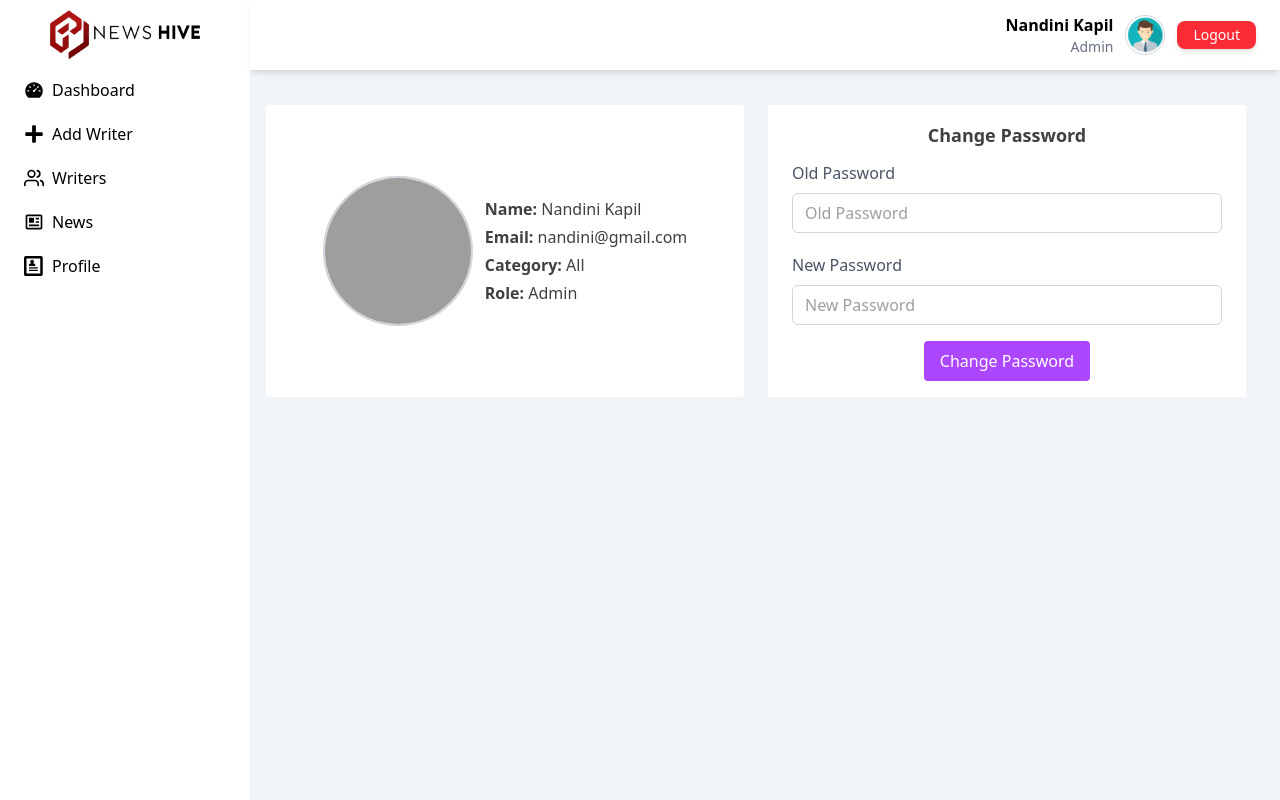
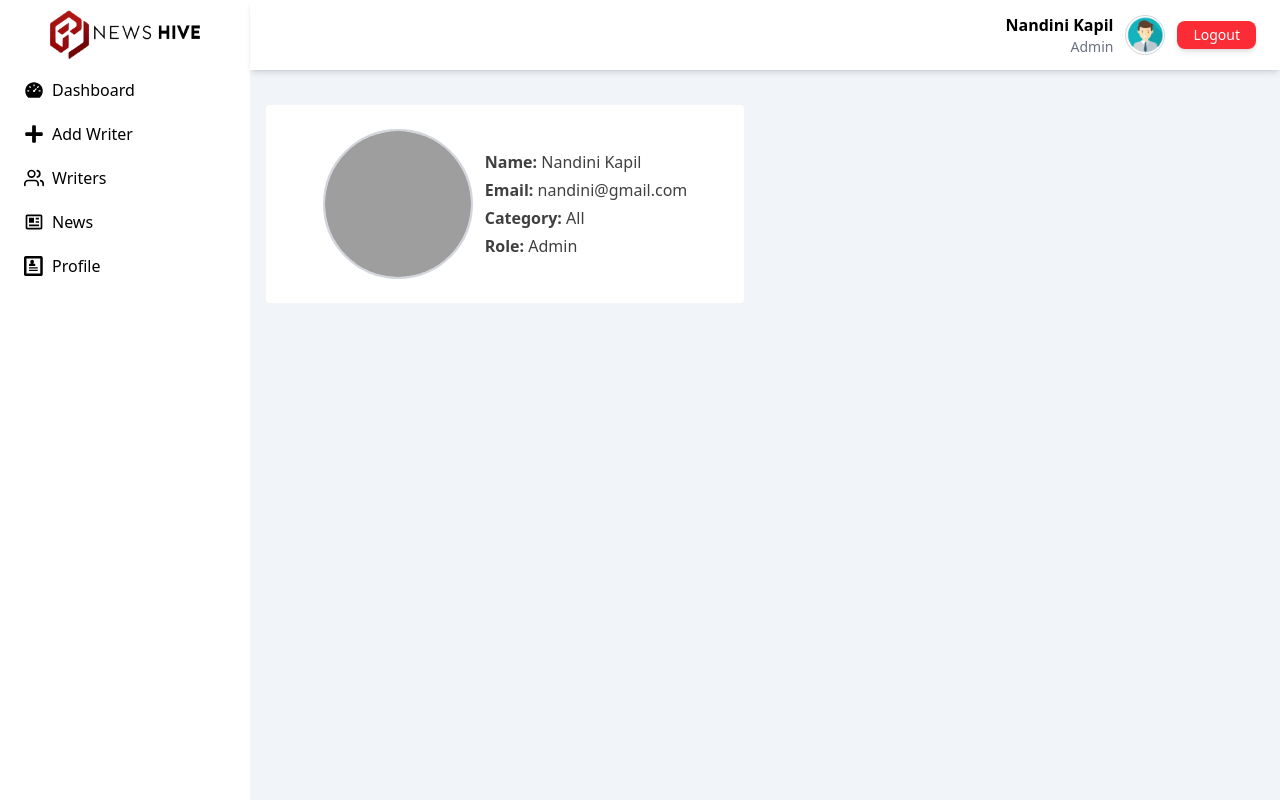
Before and after one commit to Nandini0029/NewsHive, a React (Vite) app: page /#/admin/profile in a window 1280 px wide. Built offline with nearby package versions, Linux system fonts and the light colour scheme; grey boxes are pictures that could not be loaded.

Commit message:
modified

```diff
--- a/src/dashboard/pages/Profile.jsx
+++ b/src/dashboard/pages/Profile.jsx
@@ -20,29 +20,6 @@ const Profile = () => {
                     <span><strong>Role:</strong> Admin</span>
                 </div>
             </div>
-
-            {/* Change Password Section */}
-            <div className='bg-white px-6 py-4 text-[#404040]'>
-                <h2 className='pb-3 text-center font-semibold text-lg'>Change Password</h2>
-
-                <form>
-                    <div className='grid grid-cols-1 gap-y-5 mb-3'>
-                        <div className='flex flex-col gap-y-2'>
-                            <label className='text-md font-medium text-gray-600' htmlFor="old_password">Old Password</label>
-                            <input type="password" placeholder='Old Password' name='old_password' className='px-3 py-2 rounded-md outline-0 border border-gray-300 focus:border-green-500 h-10' id='old_password' />
-                        </div>
-
-                        <div className='flex flex-col gap-y-2'>
-                            <label className='text-md font-medium text-gray-600' htmlFor="new_password">New Password</label>
-                            <input type="password" placeholder='New Password' name='new_password' className='px-3 py-2 rounded-md outline-0 border border-gray-300 focus:border-green-500 h-10' id='new_password' />
-                        </div>
-                    </div>
-
-                    <div className='mt-4 text-center'>
-                        <button className='px-4 py-2 bg-purple-500 rounded text-white hover:bg-purple-600 transition-all'>Change Password</button>
-                    </div>
-                </form>
-            </div>
         </div>
     );
 }
```
